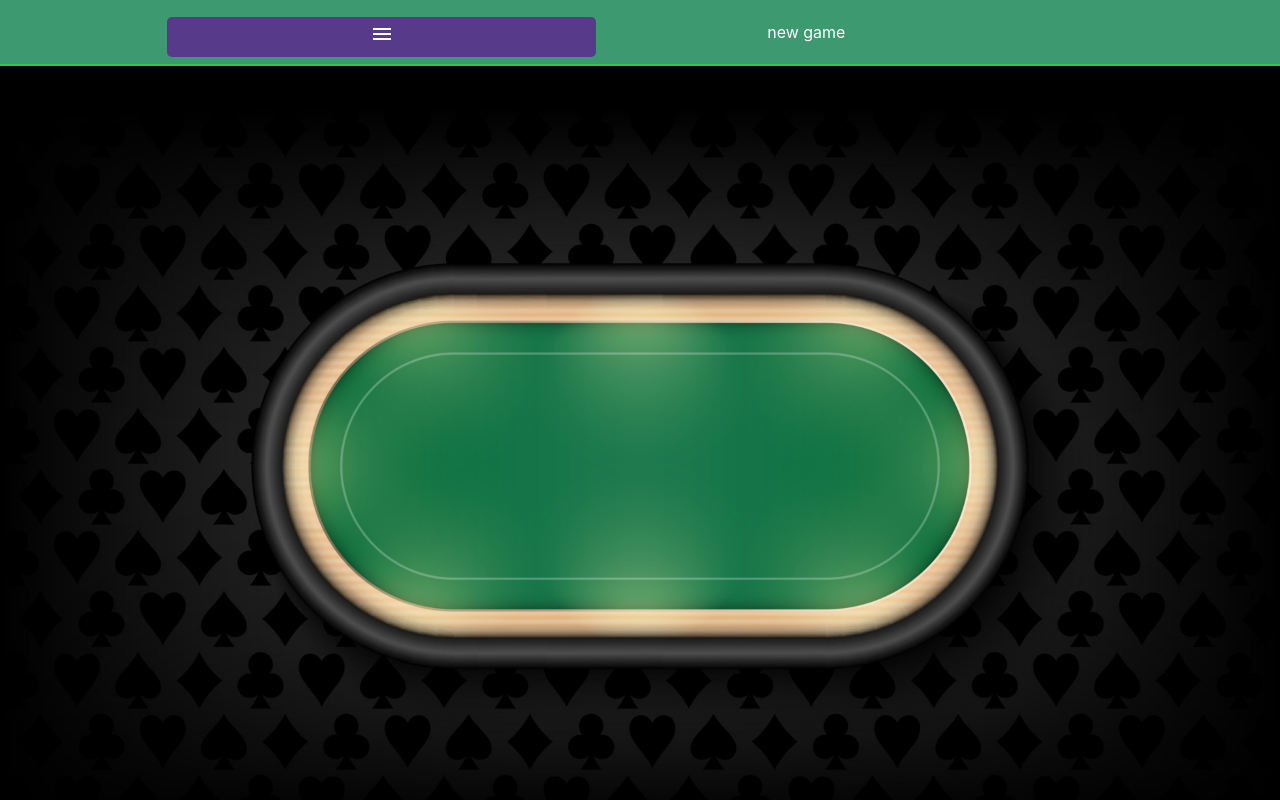
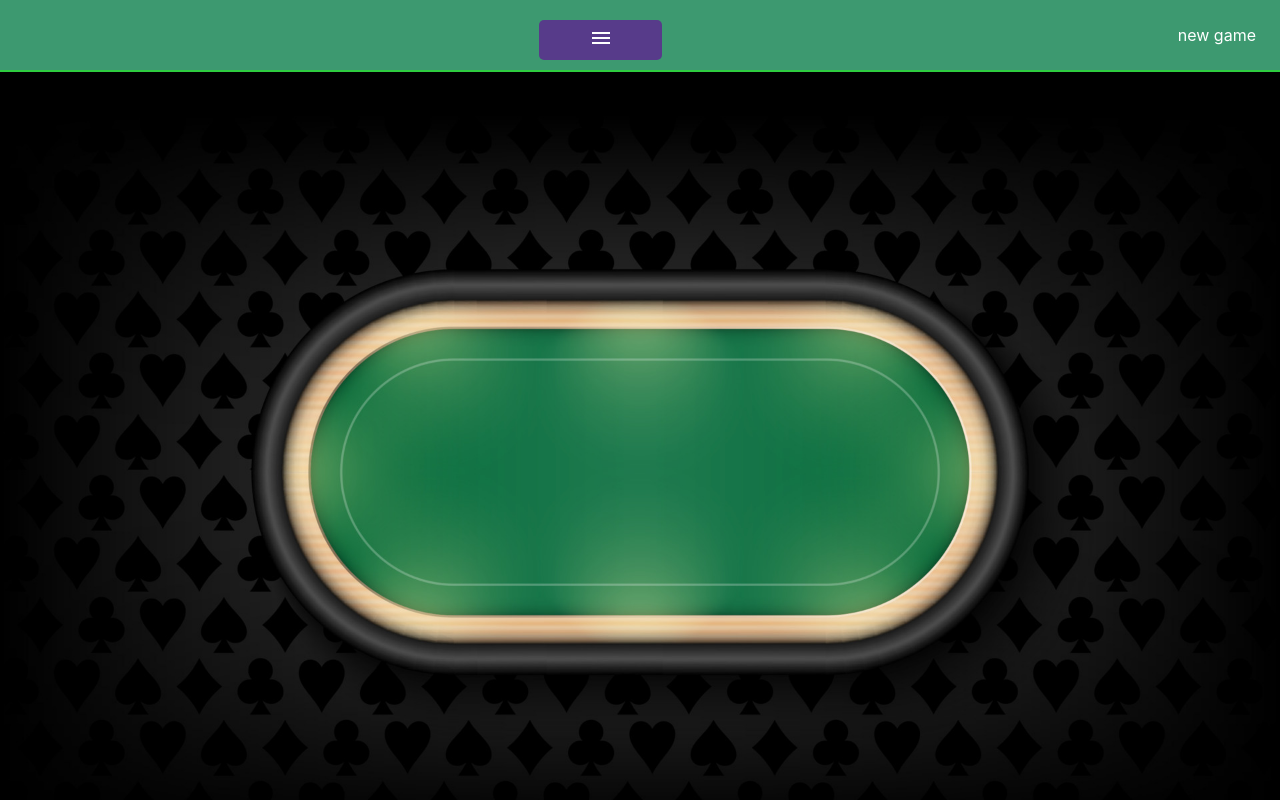
Before and after one commit to kiyanpourmaleki/Poker-Champ, a React (Create React App) app in the folder my-app/: page /NewGame in a window 1280 px wide. Built offline with nearby package versions, Linux system fonts and the light colour scheme.

Commit message:
signup and login works. can logout from menu in navbar when in game

```diff
--- a/my-app/src/components/navbar.css
+++ b/my-app/src/components/navbar.css
@@ -0,0 +1,3 @@
+.menuButton{
+    max-width: 10%;
+}
--- a/my-app/src/components/navbar.tsx
+++ b/my-app/src/components/navbar.tsx
@@ -8,6 +8,7 @@ import MenuIcon from '@mui/icons-material/Menu';
 import Menu from '@mui/material/Menu';
 import MenuItem from '@mui/material/MenuItem';
 import { Link } from 'react-router-dom';
+import { logout } from '../firebase';
 
 export default function Navbar(props: any) {
     const [anchorEl, setAnchorEl] = React.useState<null | HTMLElement>(null);
@@ -26,13 +27,6 @@ export default function Navbar(props: any) {
         <Box sx={{ flexGrow: 1 }}>
             <AppBar position="static" sx={{ backgroundColor: '#3D9970', borderBottom: 2, borderColor: '#2ECC40'}}>
                 <Toolbar>
-                    <IconButton
-                    size="large"
-                    edge="start"
-                    color="inherit"
-                    aria-label="menu"
-                    sx={{ mr: 2 }}
-                    >
                     <button
                     className='menuButton'
                     onClick={handleClick}>
@@ -47,10 +41,9 @@ export default function Navbar(props: any) {
                     'aria-labelledby': 'basic-button',
                     }}>
                     <div>
-                            {props.status != 'home' ? <MenuItem><Link to="/" style={{textDecoration: 'none', color: 'black'}}>Return to Home</Link></MenuItem> : <MenuItem>Home</MenuItem>}
+                        {props.status != 'home' ? <MenuItem><Link to="/" style={{textDecoration: 'none', color: 'black'}}>Return to Home</Link></MenuItem> : <MenuItem onClick={logout}>Logout</MenuItem>}
                     </div>
                     </Menu>
-                    </IconButton>
                     <p color="inherit">{props.status}</p>
                 </Toolbar>
             </AppBar>
```
Lines whose indentation alone changed are shown as unchanged.
